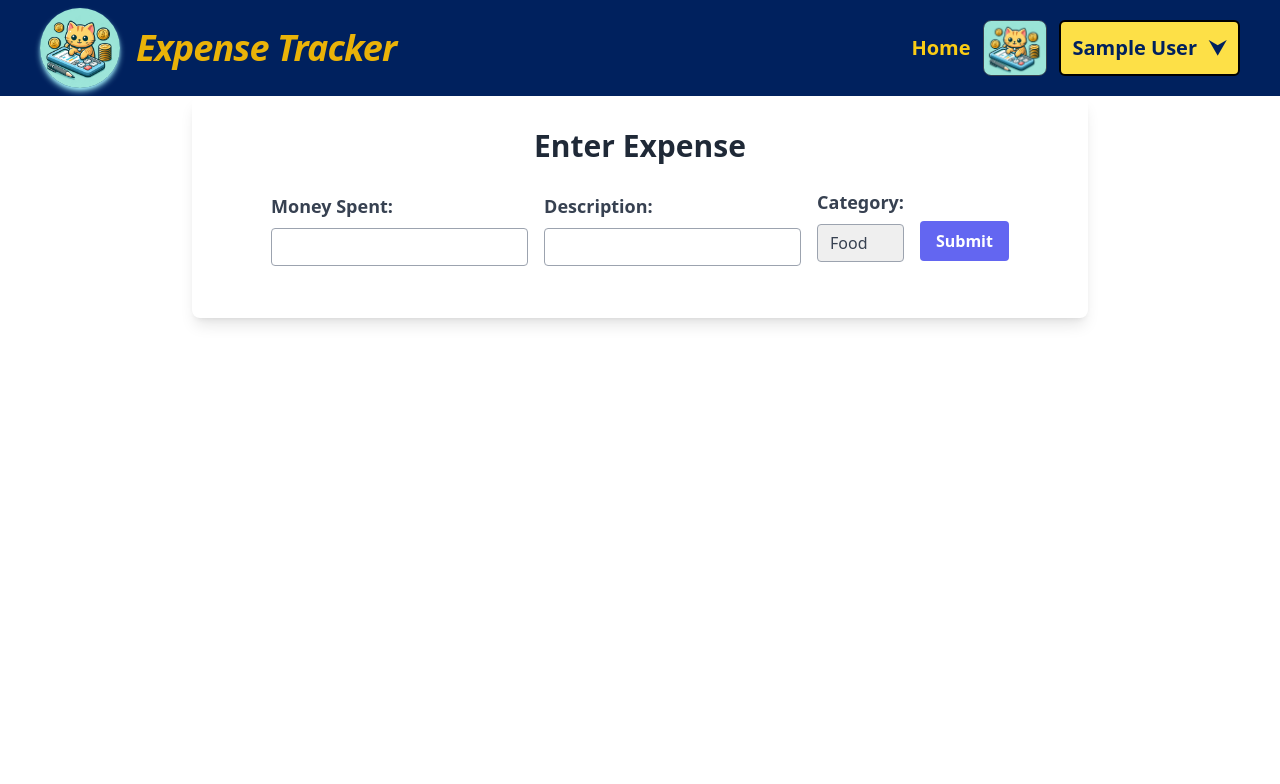
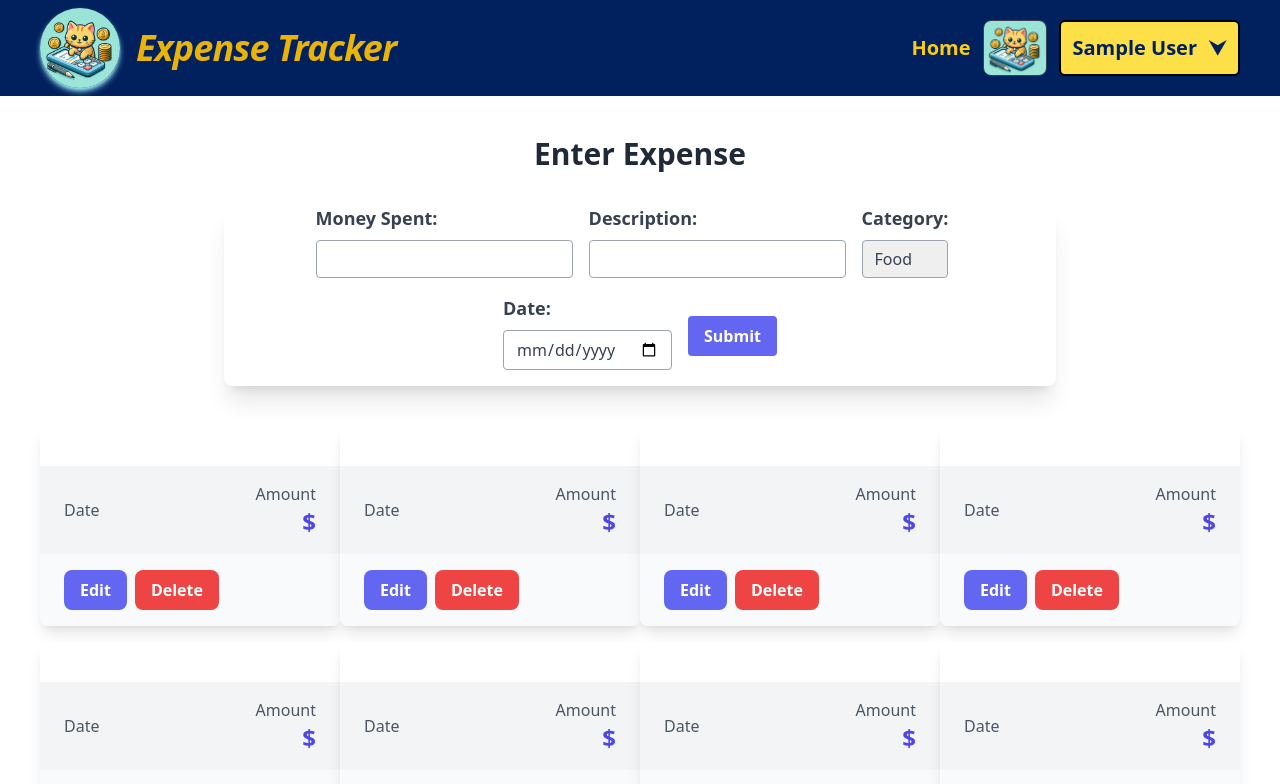
Before and after one commit to Deepaksadhwani/Expense-Tracker, a React (Vite) app: page / in a window 1280 px wide. Shown: the top 784 px of the page. Built offline with nearby package versions, Linux system fonts and the light colour scheme; no server answers; sample sign-in values are in the browser's storage.

Commit message:
implement  Edit && Delete card functionality

```diff
--- a/package.json
+++ b/package.json
@@ -14,6 +14,7 @@
     "firebase": "^10.11.1",
     "react": "^18.2.0",
     "react-dom": "^18.2.0",
+    "react-hot-toast": "^2.4.1",
     "react-icons": "^5.1.0",
     "react-redux": "^9.1.1",
     "react-router-dom": "^6.23.0",
--- a/src/App.jsx
+++ b/src/App.jsx
@@ -2,6 +2,7 @@ import Login from "./pages/Login";
 import {  Navigate, Outlet } from "react-router-dom";
 import { useSelector } from "react-redux";
 import Navbar from "./layouts/Navbar";
+import { Toaster } from "react-hot-toast";
 
 const App = () => {
   const tokenUserSlice = useSelector((store) => store.user.token);
@@ -10,6 +11,7 @@ const App = () => {
     <Navigate to="/login" />
   ) : (
     <div>
+      <Toaster/>
       <Navbar/>
       <Outlet />
     </div>
--- /dev/null
+++ b/src/components/Card.jsx
@@ -0,0 +1,78 @@
+import React, { useRef } from "react";
+import useDeleteExpenseData from "../hooks/useDeleteExpenseData";
+import Shimmer from "./Shimmer";
+import useEditExpenseData from "../hooks/useEditExpenseData";
+
+const Card = ({ amount, date, category, description, id, onSetLoading, loading }) => {
+  const categoryRef = useRef(null);
+  const descriptionRef = useRef(null);
+  const dateRef = useRef(null);
+  const amountRef = useRef(null);
+  const editFormRef = useRef(null);
+
+  const deleteExpenseEntry = () => {
+    useDeleteExpenseData(id, onSetLoading);
+  };
+
+  const editExpenseDataHandler = () => {
+    editFormRef.current.style.display = "block";
+  };
+
+  const handleSubmit = (e) => {
+    e.preventDefault();
+    const updatedData = JSON.stringify({
+      amount: amountRef.current.value,
+      date: dateRef.current.value,
+      category: categoryRef.current.value,
+      description: descriptionRef.current.value
+    });
+
+    useEditExpenseData(id,updatedData)
+    editFormRef.current.style.display = "none";
+  };
+
+  return loading ? (
+    <Shimmer />
+  ) : (
+    <div className="mx-auto my-2 flex w-[300px] flex-col overflow-hidden rounded-lg bg-white shadow-lg">
+      <form ref={editFormRef} onSubmit={handleSubmit} style={{ display: "none" }} className="px-6 py-4">
+        <input ref={categoryRef} type="text" className="border rounded-lg px-3 py-2 w-full mb-2" defaultValue={category} placeholder="Category" />
+        <input ref={descriptionRef} type="text" className="border rounded-lg px-3 py-2 w-full mb-2" defaultValue={description} placeholder="Description" />
+        <input ref={dateRef} type="date" className="border rounded-lg px-3 py-2 w-full mb-2" defaultValue={date} placeholder="Date" />
+        <input ref={amountRef} type="number" className="border rounded-lg px-3 py-2 w-full mb-2" defaultValue={amount} placeholder="Amount" />
+        <button type="submit" className="bg-blue-500 hover:bg-blue-600 text-white font-semibold py-2 px-4 rounded-lg mr-2">Save</button>
+        <button type="button" onClick={() => editFormRef.current.style.display = "none"} className="bg-gray-500 hover:bg-gray-600 text-white font-semibold py-2 px-4 rounded-lg">Cancel</button>
+      </form>
+      <div className="px-6 py-4">
+        <div className="mb-2 text-xl font-bold text-indigo-500">{category}</div>
+        <p className="text-base text-gray-700">{description}</p>
+      </div>
+      <div className="flex items-center justify-between bg-gray-100 px-6 py-4">
+        <div>
+          <p className="text-gray-600">Date</p>
+          <p className="font-semibold text-gray-800">{date}</p>
+        </div>
+        <div className="text-right">
+          <p className="text-gray-600">Amount</p>
+          <p className="text-2xl font-bold text-indigo-600">${amount}</p>
+        </div>
+      </div>
+      <div className="flex justify-start bg-gray-50 px-6 py-4">
+        <button
+          onClick={editExpenseDataHandler}
+          className="mr-2 rounded-lg bg-indigo-500 px-4 py-2 font-semibold text-white hover:bg-indigo-600"
+        >
+          Edit
+        </button>
+        <button
+          onClick={deleteExpenseEntry}
+          className="rounded-lg bg-red-500 px-4 py-2 font-semibold text-white hover:bg-red-600"
+        >
+          Delete
+        </button>
+      </div>
+    </div>
+  );
+};
+
+export default Card;
--- /dev/null
+++ b/src/hooks/useDeleteExpenseData.js
@@ -0,0 +1,24 @@
+import toast from "react-hot-toast";
+import { DATABASE_URL } from "../utils/constants";
+const useDeleteExpenseData = (id, onSetLoading) => {
+  const deleteExpenseData = async () => {
+    onSetLoading(true);
+    const response = await fetch(DATABASE_URL + `expense/${id}.json`, {
+      method: "DELETE",
+      headers: {
+        "Content-Type": "application/json",
+      },
+    });
+
+    const data = await response.json();
+    if (response.ok) {
+      toast.success(
+        "Expense entry is Successfully Deleted, wait some time to update it on display.", {duration:2000}
+      );
+    }
+    onSetLoading(false);
+  };
+  deleteExpenseData();
+};
+
+export default useDeleteExpenseData;
--- /dev/null
+++ b/src/hooks/useEditExpenseData.js
@@ -0,0 +1,26 @@
+import toast from "react-hot-toast";
+import { DATABASE_URL } from "../utils/constants";
+
+
+
+const useEditExpenseData = async(id,editedData) => {
+    const response = await fetch(DATABASE_URL + `expense/${id}.json`, {
+        method: "PUT",
+        body:editedData,
+        headers: {
+          "Content-Type": "application/json",
+        },
+      });
+
+      const data = await response.json();
+      if (response.ok) {
+        toast.success(
+          "Expense entry is Successfully Edit, wait some time to update it on display.", {duration:2000}
+        )
+      }else{
+        console.log(data)
+      }
+
+};
+
+export default useEditExpenseData;
--- a/src/hooks/useGetExpenseData.js
+++ b/src/hooks/useGetExpenseData.js
@@ -1,11 +1,14 @@
 import { DATABASE_URL } from "../utils/constants";
 import { addExpense } from "../store/expenseSlice";
 
-const useGetExpenseData = async (dispatch) => {
+const useGetExpenseData = async (dispatch, setExpenseData) => {
   const response = await fetch(DATABASE_URL + "expense.json");
 
   const data = await response.json();
   console.log(data)
+
+  setExpenseData(data);
+  localStorage.setItem("expenseData",JSON.stringify(data));
   dispatch(addExpense(data));
 
 };
--- a/src/hooks/useUpdateUserInfo.js
+++ b/src/hooks/useUpdateUserInfo.js
@@ -1,3 +1,4 @@
+import toast from "react-hot-toast";
 import { FIREBASE_KEY, USER_UPDATE_INFO } from "../utils/constants";
 
 const useUpdateUserInfo = async (postRequestDataForUpdateUserInfo) => {
@@ -11,6 +12,9 @@ const useUpdateUserInfo = async (postRequestDataForUpdateUserInfo) => {
 
   if (response.ok) {
     const data = await response.json();
+    toast.success("User profile is updated.", {
+      duration: 2000,
+    });
     console.log(data);
   }
 };
--- a/src/layouts/Home/ExpenseForm.jsx
+++ b/src/layouts/Home/ExpenseForm.jsx
@@ -1,17 +1,16 @@
-import React, { useEffect, useRef, useState } from "react";
+import React, {  useRef, useState } from "react";
 import usePostExpenseData from "../../hooks/usePostExpenseData";
+import Shimmer from "../../components/Shimmer";
+import { useDispatch } from "react-redux";
 import useGetExpenseData from "../../hooks/useGetExpenseData";
-import Shimmer from "../../components/Shimmer";
-import { useDispatch, useSelector } from "react-redux";
-const ExpenseForm = () => {
+
+const ExpenseForm = ({onSetExpenseData}) => {
   const dispatch = useDispatch();
   const [loading, setLoading] = useState(false);
-  const [expenseData, setExpenseData] = useState([]);
   const amount = useRef("");
   const description = useRef("");
   const category = useRef("");
-  const expenseDataFromSlice = useSelector((store) => store.expense);
-  if (!expenseDataFromSlice) return;
+  const date = useRef("");
   const handleSubmit = (e) => {
     e.preventDefault();
 
@@ -19,35 +18,35 @@ const ExpenseForm = () => {
       amount: amount.current.value,
       description: description.current.value,
       category: category.current.value,
+      date: date.current.value,
     });
 
     console.log(data);
     usePostExpenseData(data, setLoading);
-    console.log(expenseData);
+    useGetExpenseData(dispatch,onSetExpenseData)
+
   };
-  console.log(expenseData)
 
-  useEffect(() => {
-    useGetExpenseData(dispatch);
-    setExpenseData(expenseDataFromSlice)
-  }, []);
+
+
   return loading ? (
     <Shimmer />
   ) : (
-    <div className="mx-auto max-w-4xl rounded-lg bg-white p-8 shadow-lg">
-      <h2 className="mb-6 text-center text-3xl font-semibold text-gray-800">
+    <div className="mx-auto max-w-4xl rounded-lg bg-white p-8 ">
+      <h2 className="mb-6 py-2 text-center text-3xl font-semibold text-gray-800">
         Enter Expense
       </h2>
       <form
         onSubmit={handleSubmit}
-        className="flex flex-wrap items-center justify-center"
+        className="flex flex-wrap items-center justify-center rounded-lg shadow-xl"
       >
         <div className="mb-4 mr-4">
           <label className="mb-2 block text-lg font-bold text-gray-700">
             Money Spent:
           </label>
           <input
-            className="focus:shadow-outline w-full appearance-none rounded border border-gray-400 px-3 py-2 leading-tight text-gray-700 focus:border-indigo-500 focus:outline-none"
+            type="number"
+            className="focus:shadow-outline w-full appearance-none rounded border border-gray-400 px-3 py-2 leading-tight text-gray-700 focus:border-[#00215E] focus:outline-none"
             ref={amount}
           />
         </div>
@@ -56,26 +55,36 @@ const ExpenseForm = () => {
             Description:
           </label>
           <input
-            className="focus:shadow-outline w-full appearance-none rounded border border-gray-400 px-3 py-2 leading-tight text-gray-700 focus:border-indigo-500 focus:outline-none"
+            className="focus:shadow-outline w-full appearance-none rounded border border-gray-400 px-3 py-2 leading-tight text-gray-700 focus:border-[#00215E] focus:outline-none"
             ref={description}
           />
         </div>
-        <div className="mb-6 mr-4">
+        <div className="mb-4 mr-4">
           <label className="mb-2 block text-lg font-bold text-gray-700">
             Category:
           </label>
           <select
-            className="focus:shadow-outline w-full appearance-none rounded border border-gray-400 px-3 py-2 leading-tight text-gray-700 focus:border-indigo-500 focus:outline-none"
+            className="focus:shadow-outline w-full appearance-none rounded border border-gray-400 px-3 py-2 leading-tight text-gray-700 focus:border-[#00215E] focus:outline-none"
             ref={category}
           >
             <option value="Food">Food</option>
             <option value="Petrol">Petrol</option>
-            <option value="Salary">Salary</option>
+            <option value="Other">Other</option>
           </select>
+        </div>
+        <div className="mb-4 mr-4">
+          <label className="mb-2 block text-lg font-bold text-gray-700">
+            Date:
+          </label>
+          <input
+            ref={date}
+            type="date"
+            className="focus:shadow-outline w-full appearance-none rounded border border-gray-400 px-3 py-2 leading-tight text-gray-700 focus:border-[#00215E] focus:outline-none"
+          />
         </div>
         <div className="mt-2">
           <button
-            className="focus:shadow-outline rounded bg-indigo-500 px-4 py-2 font-bold text-white hover:bg-indigo-700 focus:outline-none"
+            className="focus:shadow-outline mb-4 rounded bg-indigo-500 px-4 py-2 font-bold text-white hover:bg-indigo-700 focus:outline-none"
             type="submit"
           >
             Submit
--- a/src/pages/Home.jsx
+++ b/src/pages/Home.jsx
@@ -1,10 +1,12 @@
 import { useNavigate } from "react-router-dom";
 import useGetUserData from "../hooks/useGetUserData";
-import { useDispatch } from "react-redux";
+import { useDispatch, useSelector} from "react-redux";
 import Shimmer from "../components/Shimmer";
 import { useEffect, useState } from "react";
 import ExpenseForm from "../layouts/Home/ExpenseForm";
 import { setUserData } from "../store/userSlice";
+import useGetExpenseData from "../hooks/useGetExpenseData";
+import Card from "../components/Card";
 
 const Home = () => {
   const [loading, setLoading] = useState(true);
@@ -12,28 +14,34 @@ const Home = () => {
   const navigate = useNavigate();
 
 
+
   const userToken = localStorage.getItem("token");
-  const  parseData = JSON.parse(localStorage.getItem("userData"));
-  const updatedProfileStatus = parseData?.displayName
+  const parseData = JSON.parse(localStorage.getItem("userData"));
+  const parseExpenseData = JSON.parse(localStorage.getItem("userData"));
+  const [expenseData, setExpenseData] = useState(parseExpenseData);
+  const updatedProfileStatus = parseData?.displayName;
   const moveToUserPageHandler = () => {
     navigate("/ProfilePage");
   };
 
   useEffect(() => {
+    useGetExpenseData(dispatch,setExpenseData);
     useGetUserData(dispatch, userToken);
+
     const timer = setTimeout(() => {
       setLoading(false);
     }, 700);
-    if (parseData){
-      dispatch(setUserData(parseData))
+    if (parseData) {
+      dispatch(setUserData(parseData));
     }
     return () => clearTimeout(timer);
   }, []);
   return loading ? (
     <Shimmer />
   ) : (
-    <div>
-     {!updatedProfileStatus ?  <div className="flex items-center justify-between bg-cyan-100 px-10">
+    <div className="h-screen">
+      {!updatedProfileStatus ? (
+        <div className="flex items-center justify-between bg-cyan-100 px-10">
           <h1>Welcome to expense tracker</h1>
           <div className="flex items-center space-x-2 rounded-full bg-slate-400 ">
             <p className="select-none rounded-full p-1">
@@ -46,9 +54,26 @@ const Home = () => {
               complete Now
             </button>
           </div>
-      </div> : null}
+        </div>
+      ) : null}
       <div>
-        <ExpenseForm/>
+        <ExpenseForm onSetExpenseData={setExpenseData} />
+      </div>
+      <div className="flex w-full px-10 pb-7 flex-wrap ">
+
+        {expenseData &&
+          Object.keys(expenseData).map((key) => (
+            <Card
+              loading={loading}
+              onSetLoading={setLoading}
+              key={key}
+              id={key}
+              amount={expenseData[key].amount}
+              date={expenseData[key].date}
+              category={expenseData[key].category}
+              description={expenseData[key].description}
+            />
+          ))}
       </div>
     </div>
   );
```
Also changed, not shown: src/hooks/usePostExpenseData.js (+9 -6 lines), src/pages/Login.jsx (+5 -3 lines), 1 other file (tests, documents, lock files or other folders). Lines whose indentation alone changed are shown as unchanged.
